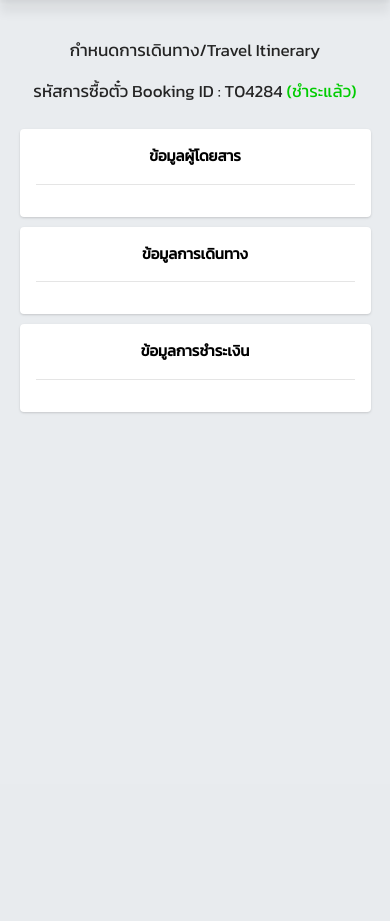
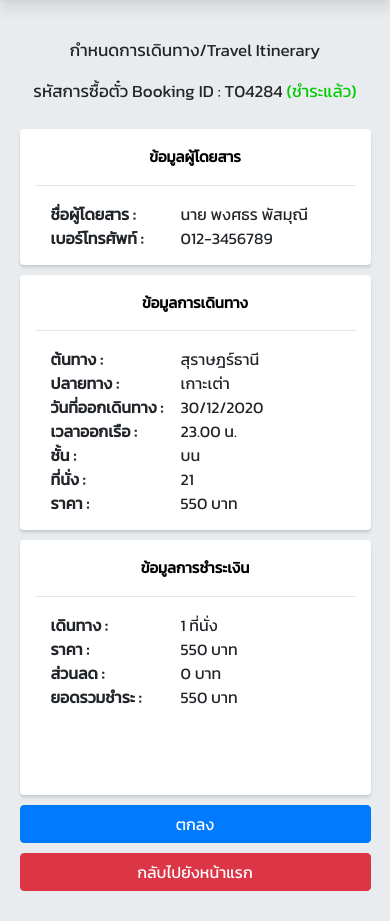
Before and after one commit to pstpmn/Senior-Project---PSU, a PHP site: page /project/show_information.php in a window 390 px wide. Shown: the part 60-981 px from the top of the page. Before the commit the page ends 473 px from the top, so only its background shows below. Run offline with PHP 8.4, Linux system fonts and the light colour scheme; some libraries are stand-ins or nearby versions.

Commit message:
Add files via upload

```diff
--- a/project/css/show_information.css
+++ b/project/css/show_information.css
@@ -9,65 +9,79 @@
 
 .box-2 {
     width: 50%;
+    margin-bottom: 20px;
 }
 
 .box-3 {
     font-family: 'Kanit', sans-serif;
     font-size: 16px;
-    flex: 1 1 auto;
-    min-height: 1px;
-    padding: 1rem;
+    padding: 15px;
     width: 50%;
-    display: flex;
-    flex-direction: column;
-    min-width: 0;
-    word-wrap: break-word;
     background-color: #fff;
-    background-clip: border-box;
     border: 0 solid rgba(0, 0, 0, .125);
     border-radius: .25rem;
     margin-bottom: 10px;
-    box-shadow: 0 1px 3px 0 rgba(0, 0, 0, .1), 0 1px 2px 0 rgba(0, 0, 0, .06);
+    box-shadow: 0 3px 3px 0 rgba(0, 0, 0, .1), 0 1px 2px 0 rgba(0, 0, 0, .06);
 }
 
 .box-4 {
     font-family: 'Kanit', sans-serif;
     font-size: 16px;
-    flex: 1 1 auto;
     float: left;
-    min-height: 1px;
-    padding: 1rem;
+    padding: 15px;
     width: 49%;
-    display: flex;
-    flex-direction: column;
-    min-width: 0;
-    word-wrap: break-word;
     background-color: #fff;
-    background-clip: border-box;
     border: 0 solid rgba(0, 0, 0, .125);
     border-radius: .25rem;
     margin-bottom: 10px;
-    box-shadow: 0 1px 3px 0 rgba(0, 0, 0, .1), 0 1px 2px 0 rgba(0, 0, 0, .06);
+    box-shadow: 0 3px 3px 0 rgba(0, 0, 0, .1), 0 1px 2px 0 rgba(0, 0, 0, .06);
 }
 
 .box-5 {
     font-family: 'Kanit', sans-serif;
+    height: 255px;
     font-size: 16px;
-    flex: 1 1 auto;
-    float: right;
-    min-height: 1px;
-    padding: 1rem;
+    float: left;
+    padding: 15px;
     width: 49%;
-    display: flex;
-    flex-direction: column;
-    min-width: 0;
-    word-wrap: break-word;
     background-color: #fff;
-    background-clip: border-box;
     border: 0 solid rgba(0, 0, 0, .125);
     border-radius: .25rem;
     margin-bottom: 10px;
-    box-shadow: 0 1px 3px 0 rgba(0, 0, 0, .1), 0 1px 2px 0 rgba(0, 0, 0, .06);
+    margin-left: 10px;
+    box-shadow: 0 3px 3px 0 rgba(0, 0, 0, .1), 0 1px 2px 0 rgba(0, 0, 0, .06);
+}
+
+table {
+    width: 100%;
+}
+
+.th-1 {
+    width: 20%;
+}
+
+.th-2 {
+    width: 50%;
+}
+
+.th-3 {
+    width: 40%;
+}
+
+@media (max-width: 995px) {
+    .box-3 {
+        width: 90%;
+    }
+    .box-2 {
+        width: 100%;
+    }
+    .box-4 {
+        width: 90%;
+    }
+    .box-5 {
+        width: 90%;
+        margin-left: 0px;
+    }
 }
 
 @media (max-width: 890px) {
@@ -86,11 +100,27 @@
     .box-5 {
         width: 100%;
     }
+    table {
+        width: 90%;
+    }
+    .th-1,
+    .th-2,
+    .th-3 {
+        width: 30%;
+    }
 }
 
 @media (max-width: 590px) {
     .has4 {
         font-size: 22px;
+    }
+    table {
+        width: 90%;
+    }
+    .th-1,
+    .th-2,
+    .th-3 {
+        width: 45%;
     }
 }
 
--- a/project/index.php
+++ b/project/index.php
@@ -1,7 +1,7 @@
 <?php include('header.php');?>
 
 <style>
-    .fullheight {
+.fullheight {
      height: 100vh;
  }
 
--- a/project/show_information.php
+++ b/project/show_information.php
@@ -1,27 +1,114 @@
 <?php include('header.php');?>
+<style>
+@media (max-width: 995px) {
+  button[class="btn btn-primary"],
+  button[class="btn btn-danger"] {
+         width: 100%;
+         margin-bottom: 10px;
+     }
+}
+@media (max-width: 890px) {
+  button[class="btn btn-primary"],
+  button[class="btn btn-danger"] {
+         width: 100%;
+         margin-bottom: 10px;
+     }
+}
+@media (max-width: 590px) {
+  button[class="btn btn-primary"],
+  button[class="btn btn-danger"] {
+         width: 100%;
+         margin-bottom: 10px;
+     }
+}
+</style>
   <body class="has1">
      <h3 class="has4">กำหนดการเดินทาง/Travel Itinerary</br></br>
       รหัสการซื้อตั๋ว Booking ID : T04284 <span style="color:#00cc00;">(ชำระแล้ว)</span></h3>
       <center>
       <form style="width:100%">
+
         <div class="box-3">
           <b>ข้อมูลผู้โดยสาร</b><hr>
 
+            <table>
+            <tr>
+              <th class="th-1">ชื่อผู้โดยสาร :</th>
+              <td>นาย พงศธร พัสมุณี</td>
+            </tr>
+            <tr>
+              <th class="th-1">เบอร์โทรศัพท์ :</th>
+              <td>012-3456789</td>
+            </tr>
+          </table>
+
         </div>
+
 
         <div class="box-2">
 
-            <div class="box-4">
-              <b>ข้อมูลการเดินทาง</b><hr>
+          <div class="box-4">
+                <b>ข้อมูลการเดินทาง</b><hr>
+
+                <table>
+                  <tr>
+                    <th class="th-2">ต้นทาง :</th>
+                    <td>สุราษฎร์ธานี</td>
+                  </tr>
+                  <tr>
+                    <th class="th-2">ปลายทาง :</th>
+                    <td>เกาะเต่า</td>
+                  </tr>
+                  <tr>
+                    <th class="th-2">วันที่ออกเดินทาง :</th>
+                    <td>30/12/2020</td>
+                  </tr>
+                  <tr>
+                    <th class="th-2">เวลาออกเรือ :</th>
+                    <td>23.00 น.</td>
+                  </tr>
+                  <tr>
+                    <th class="th-2">ชั้น :</th>
+                    <td>บน</td>
+                  </tr>
+                  <tr>
+                    <th class="th-2">ที่นั่ง :</th>
+                    <td>21</td>
+                  </tr>
+                  <tr>
+                    <th class="th-2">ราคา :</th>
+                    <td>550 บาท</td>
+                  </tr>
+              </table>
 
             </div>
 
             <div class="box-5">
               <b>ข้อมูลการชำระเงิน</b><hr>
 
+                <table>
+                  <tr>
+                    <th class="th-3">เดินทาง :</th>
+                    <td>1 ที่นั่ง</td>
+                  </tr>
+                  <tr>
+                    <th class="th-3">ราคา :</th>
+                    <td>550 บาท</td>
+                  </tr>
+                  <tr>
+                    <th class="th-3">ส่วนลด :</th>
+                    <td>0 บาท</td>
+                  </tr>
+                  <tr>
+                    <th class="th-3">ยอดรวมชำระ :</th>
+                    <td>550 บาท</td>
+                  </tr>
+              </table>
+
             </div>
+              <a href='show_information.php'><button type="button" class="btn btn-primary">ตกลง</button></a>
+              <a href='index.php'><button type="button" class="btn btn-danger">กลับไปยังหน้าแรก</button></a>
+          </div>
 
-        </div>
-
-        </form>
-        </center>
+      </form>
+      </center>
```
